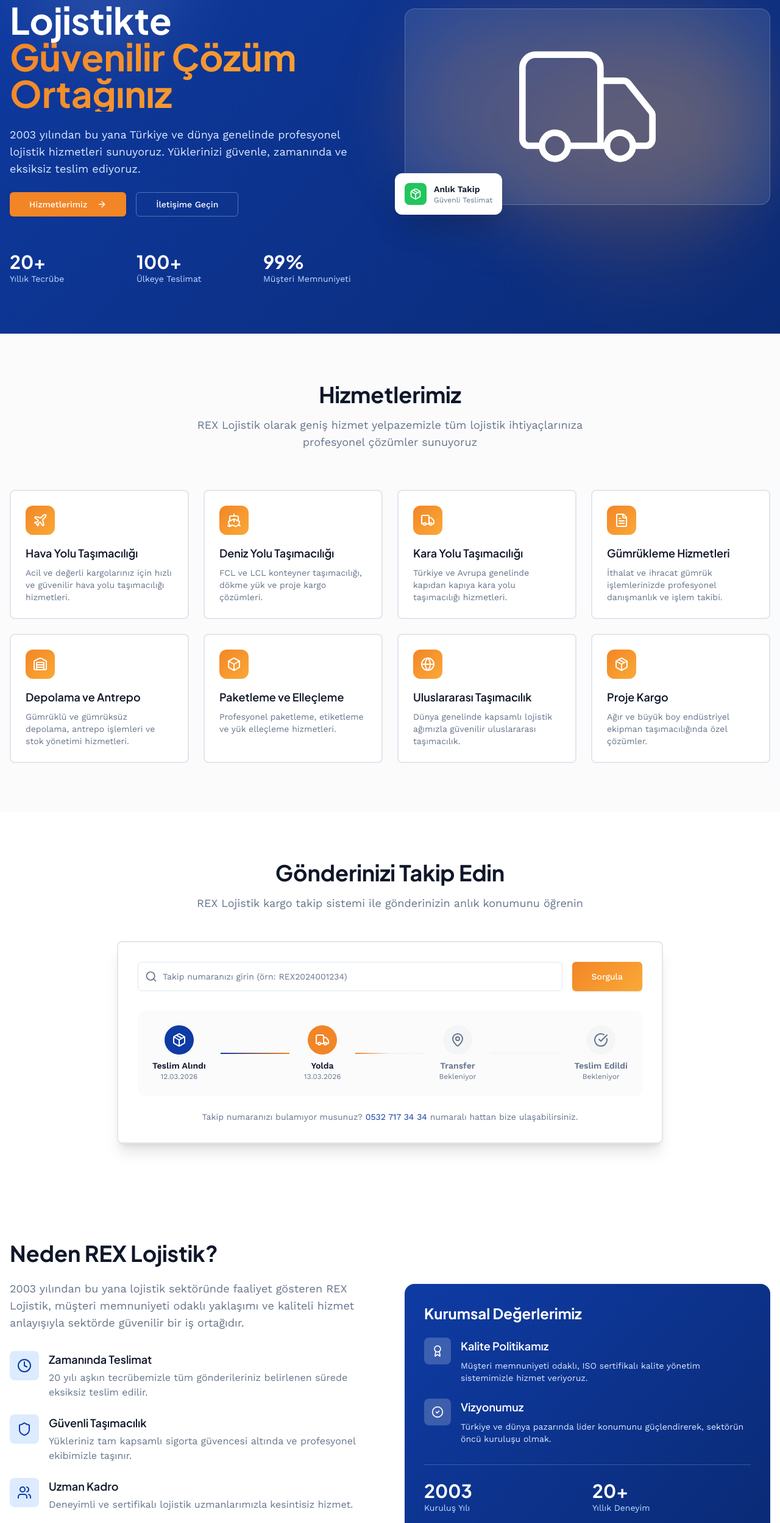
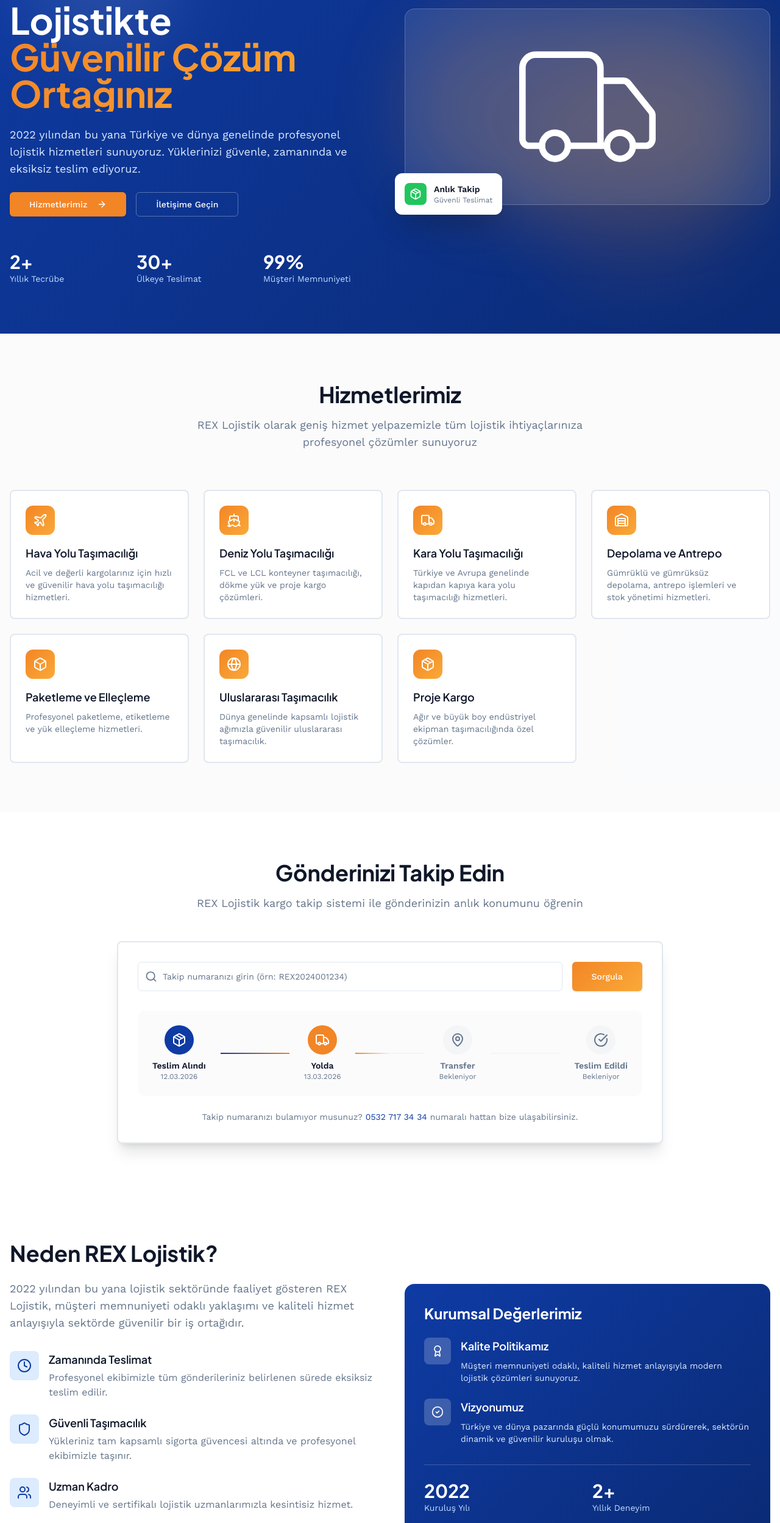
Before and after one commit to hakankesikler/sg-858f4a06-cef2-4736-8b39-c7b4ea443985-1773598027, a Next.js app: page / in a window 1280 px wide. Shown: the part 245-2742 px from the top of the page at 61% size. Built offline with nearby package versions, Linux system fonts and the light colour scheme.

Commit message:
feat(content): Update company details, experience, and services

```diff
--- a/src/components/Features.tsx
+++ b/src/components/Features.tsx
@@ -4,7 +4,7 @@ const features = [
   {
     icon: Clock,
     title: "Zamanında Teslimat",
-    description: "20 yılı aşkın tecrübemizle tüm gönderileriniz belirlenen sürede eksiksiz teslim edilir.",
+    description: "Profesyonel ekibimizle tüm gönderileriniz belirlenen sürede eksiksiz teslim edilir.",
   },
   {
     icon: Shield,
@@ -27,12 +27,12 @@ const companyValues = [
   {
     icon: Award,
     title: "Kalite Politikamız",
-    description: "Müşteri memnuniyeti odaklı, ISO sertifikalı kalite yönetim sistemimizle hizmet veriyoruz.",
+    description: "Müşteri memnuniyeti odaklı, kaliteli hizmet anlayışıyla modern lojistik çözümleri sunuyoruz.",
   },
   {
     icon: CheckCircle2,
     title: "Vizyonumuz",
-    description: "Türkiye ve dünya pazarında lider konumunu güçlendirerek, sektörün öncü kuruluşu olmak.",
+    description: "Türkiye ve dünya pazarında güçlü konumumuzu sürdürerek, sektörün dinamik ve güvenilir kuruluşu olmak.",
   },
 ];
 
@@ -46,7 +46,7 @@ export function Features() {
               Neden REX Lojistik?
             </h2>
             <p className="text-muted-foreground text-lg mb-8">
-              2003 yılından bu yana lojistik sektöründe faaliyet gösteren REX Lojistik, müşteri memnuniyeti odaklı yaklaşımı ve kaliteli hizmet anlayışıyla sektörde güvenilir bir iş ortağıdır.
+              2022 yılından bu yana lojistik sektöründe faaliyet gösteren REX Lojistik, müşteri memnuniyeti odaklı yaklaşımı ve kaliteli hizmet anlayışıyla sektörde güvenilir bir iş ortağıdır.
             </p>
 
             <div className="space-y-6">
@@ -88,11 +88,11 @@ export function Features() {
 
               <div className="grid grid-cols-2 gap-4 pt-6 border-t border-white/20">
                 <div>
-                  <div className="text-3xl font-heading font-bold">2003</div>
+                  <div className="text-3xl font-heading font-bold">2022</div>
                   <div className="text-sm text-blue-200">Kuruluş Yılı</div>
                 </div>
                 <div>
-                  <div className="text-3xl font-heading font-bold">20+</div>
+                  <div className="text-3xl font-heading font-bold">2+</div>
                   <div className="text-sm text-blue-200">Yıllık Deneyim</div>
                 </div>
               </div>
--- a/src/components/Hero.tsx
+++ b/src/components/Hero.tsx
@@ -25,7 +25,7 @@ export function Hero() {
             </h1>
 
             <p className="text-lg text-blue-100 max-w-xl">
-              2003 yılından bu yana Türkiye ve dünya genelinde profesyonel lojistik hizmetleri sunuyoruz. Yüklerinizi güvenle, zamanında ve eksiksiz teslim ediyoruz.
+              2022 yılından bu yana Türkiye ve dünya genelinde profesyonel lojistik hizmetleri sunuyoruz. Yüklerinizi güvenle, zamanında ve eksiksiz teslim ediyoruz.
             </p>
 
             <div className="flex flex-wrap gap-4">
@@ -39,11 +39,11 @@ export function Hero() {
 
             <div className="grid grid-cols-3 gap-6 pt-8">
               <div>
-                <div className="text-3xl font-heading font-bold">20+</div>
+                <div className="text-3xl font-heading font-bold">2+</div>
                 <div className="text-sm text-blue-200">Yıllık Tecrübe</div>
               </div>
               <div>
-                <div className="text-3xl font-heading font-bold">100+</div>
+                <div className="text-3xl font-heading font-bold">30+</div>
                 <div className="text-sm text-blue-200">Ülkeye Teslimat</div>
               </div>
               <div>
--- a/src/components/Services.tsx
+++ b/src/components/Services.tsx
@@ -1,4 +1,4 @@
-import { Package, Plane, Ship, Warehouse, Globe, FileText, Truck, Box } from "lucide-react";
+import { Package, Plane, Ship, Warehouse, Globe, Truck, Box } from "lucide-react";
 import { Card, CardContent } from "@/components/ui/card";
 
 const services = [
@@ -16,11 +16,6 @@ const services = [
     icon: Truck,
     title: "Kara Yolu Taşımacılığı",
     description: "Türkiye ve Avrupa genelinde kapıdan kapıya kara yolu taşımacılığı hizmetleri.",
-  },
-  {
-    icon: FileText,
-    title: "Gümrükleme Hizmetleri",
-    description: "İthalat ve ihracat gümrük işlemlerinizde profesyonel danışmanlık ve işlem takibi.",
   },
   {
     icon: Warehouse,
--- a/src/pages/_document.tsx
+++ b/src/pages/_document.tsx
@@ -7,13 +7,13 @@ export default function Document() {
       <Head>
         <SEOElements
           title="REX Lojistik - Uluslararası Lojistik ve Nakliye Hizmetleri"
-          description="REX Lojistik ile güvenli, hızlı ve ekonomik uluslararası taşımacılık. Kara, hava, deniz yolu taşımacılığı, depolama, gümrük ve sigorta hizmetleri. 20+ yıllık deneyim, 50+ ülkeye hizmet."
+          description="REX Lojistik ile güvenli, hızlı ve ekonomik uluslararası taşımacılık. Kara, hava, deniz yolu taşımacılığı, depolama ve sigorta hizmetleri. 2022'den beri profesyonel hizmet."
           image="/og-image.png"
         />
         <link rel="icon" href="/favicon.ico" />
         <meta name="theme-color" content="#1e3a8a" />
         <link rel="apple-touch-icon" href="/og-image.png" />
-        <meta name="keywords" content="rex lojistik, uluslararası lojistik, kargo taşımacılığı, hava kargo, deniz yolu taşımacılığı, kara taşımacılığı, depolama hizmeti, gümrük müşavirliği, nakliye sigortası, parsiyel taşıma, komple taşıma, proje taşımacılığı" />
+        <meta name="keywords" content="rex lojistik, uluslararası lojistik, kargo taşımacılığı, hava kargo, deniz yolu taşımacılığı, kara taşımacılığı, depolama hizmeti, nakliye sigortası, parsiyel taşıma, komple taşıma, proje taşımacılığı" />
         <meta name="author" content="REX Lojistik" />
         <meta name="robots" content="index, follow" />
         <link rel="canonical" href="https://www.rexlojistik.com" />
@@ -29,6 +29,7 @@ export default function Document() {
               "description": "Uluslararası lojistik ve nakliye hizmetleri - Kara, hava, deniz yolu taşımacılığı",
               "url": "https://www.rexlojistik.com",
               "logo": "https://www.rexlojistik.com/og-image.png",
+              "foundingDate": "2022-12",
               "contactPoint": {
                 "@type": "ContactPoint",
                 "telephone": "+90-216-123-4567",
@@ -52,8 +53,8 @@ export default function Document() {
               },
               "aggregateRating": {
                 "@type": "AggregateRating",
-                "ratingValue": "4.8",
-                "reviewCount": "500+"
+                "ratingValue": "4.9",
+                "reviewCount": "150+"
               }
             })
           }}
@@ -128,16 +129,16 @@ export default function Document() {
                     "@type": "Offer",
                     "itemOffered": {
                       "@type": "Service",
-                      "name": "Gümrük Müşavirliği",
-                      "description": "İthalat ve ihracat gümrük işlemleri"
+                      "name": "Paketleme ve Elleçleme",
+                      "description": "Profesyonel paketleme hizmetleri"
                     }
                   },
                   {
                     "@type": "Offer",
                     "itemOffered": {
                       "@type": "Service",
-                      "name": "Nakliye Sigortası",
-                      "description": "Kapsamlı kargo sigortası çözümleri"
+                      "name": "Proje Kargo",
+                      "description": "Ağır ve büyük boy ekipman taşımacılığı"
                     }
                   }
                 ]
@@ -158,7 +159,7 @@ export default function Document() {
                   "name": "REX Lojistik hangi ülkelere hizmet veriyor?",
                   "acceptedAnswer": {
                     "@type": "Answer",
-                    "text": "REX Lojistik, Avrupa, Asya, Orta Doğu ve Afrika olmak üzere 50'den fazla ülkeye kara, hava ve deniz yolu taşımacılığı hizmeti sunmaktadır."
+                    "text": "REX Lojistik, Avrupa, Asya, Orta Doğu ve Afrika olmak üzere 30'dan fazla ülkeye kara, hava ve deniz yolu taşımacılığı hizmeti sunmaktadır."
                   }
                 },
                 {
```
